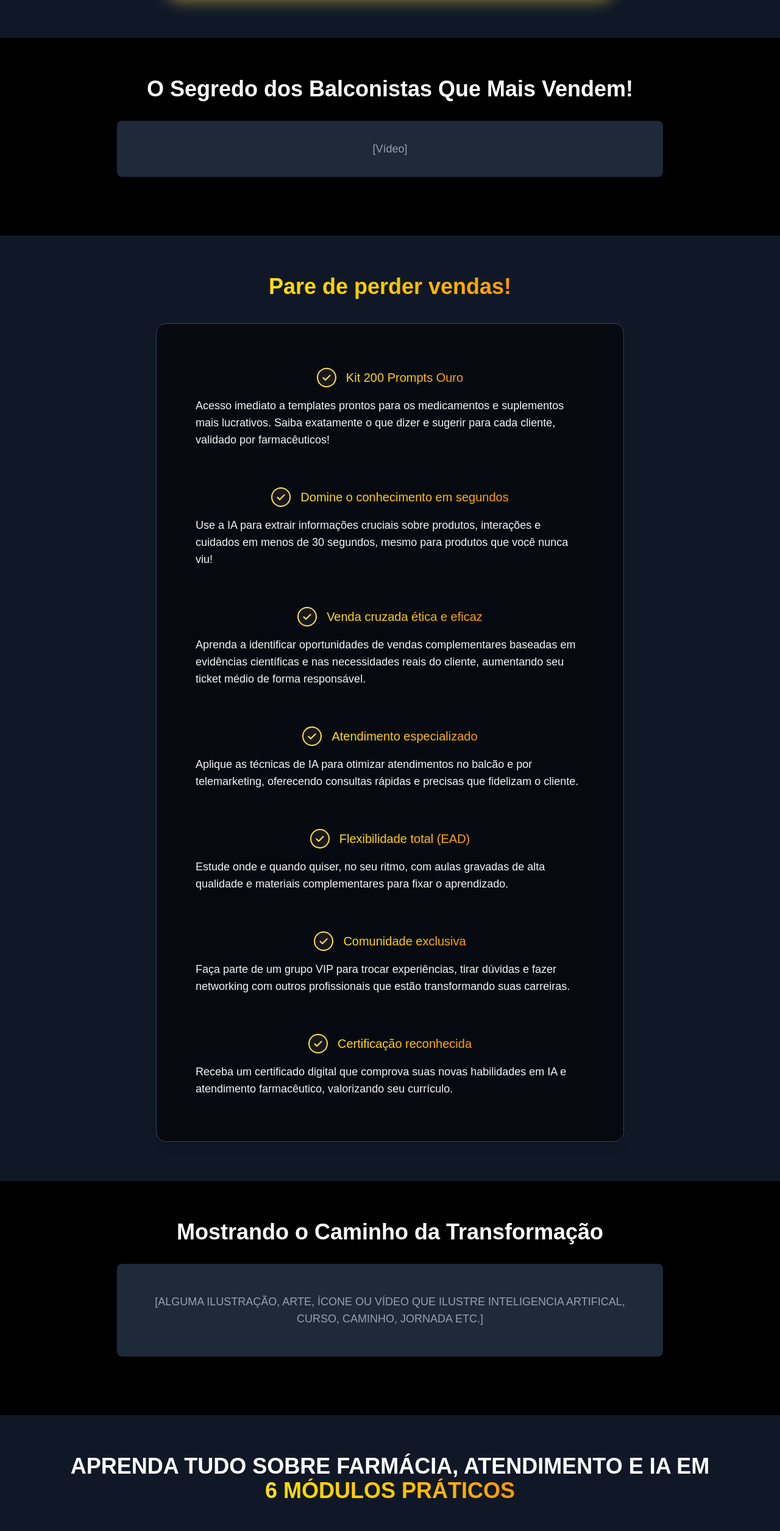
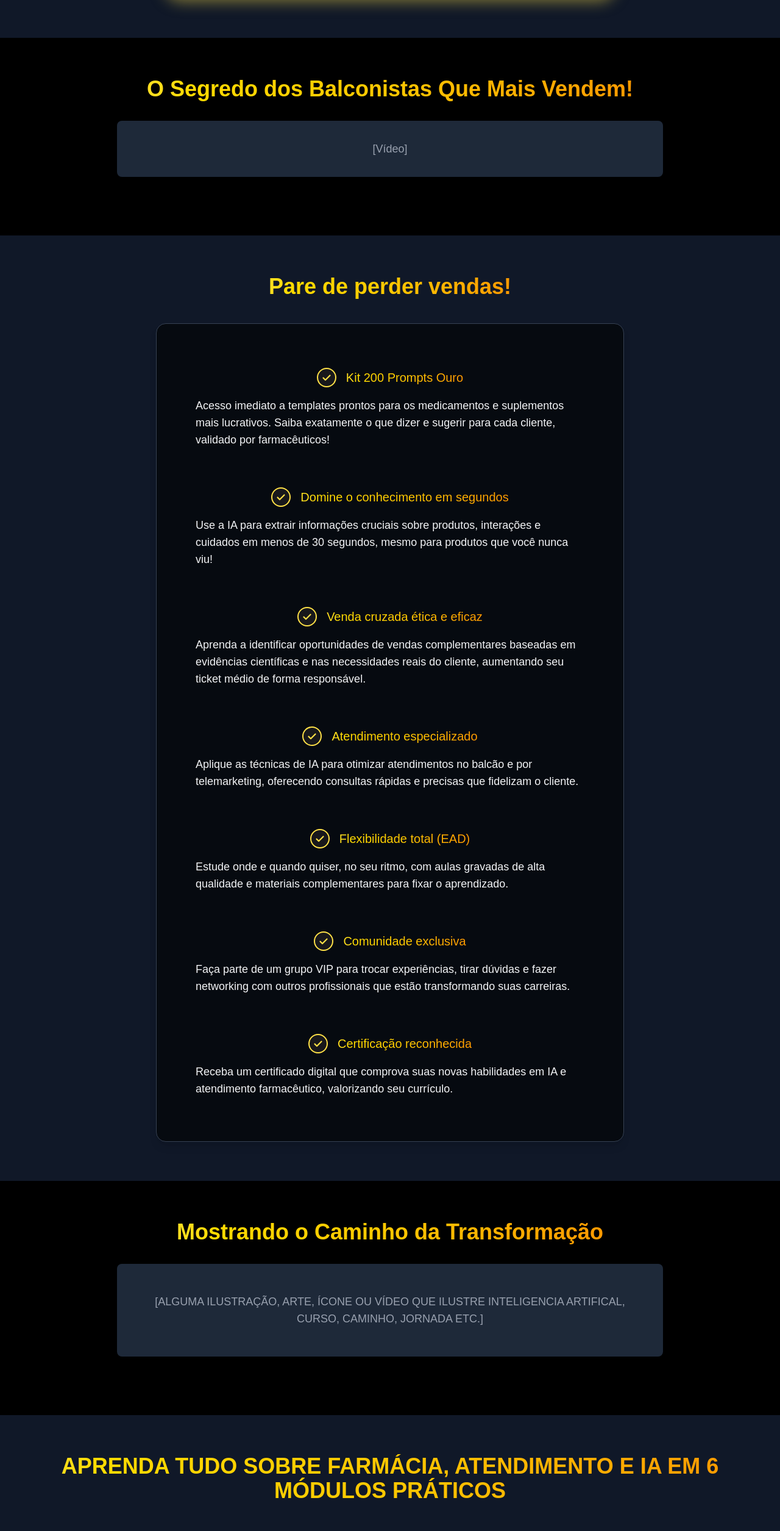
Before and after one commit to matheuslemke/eucurtocuidadosfarmaceuticos-lp, a Next.js app: page / in a window 1280 px wide. Shown: the part 1153-3663 px from the top of the page at 61% size. Built offline with nearby package versions, Linux system fonts and the light colour scheme.

Commit message:
feat: integrate GradientText component into various sections for improved visual appeal

```diff
--- a/src/app/components/sections/Modules.tsx
+++ b/src/app/components/sections/Modules.tsx
@@ -34,8 +34,7 @@ export function Modules() {
     <section className="py-16 px-6 bg-gray-900">
       <div className="max-w-6xl mx-auto">
         <h2 className="text-3xl md:text-4xl font-bold text-center mb-12">
-          APRENDA TUDO SOBRE FARMÁCIA, ATENDIMENTO E IA EM{' '}
-          <GradientText>6 MÓDULOS PRÁTICOS</GradientText>
+          <GradientText>APRENDA TUDO SOBRE FARMÁCIA, ATENDIMENTO E IA EM 6 MÓDULOS PRÁTICOS</GradientText>
         </h2>
 
         <div className="space-y-8">
--- a/src/app/components/sections/Team.tsx
+++ b/src/app/components/sections/Team.tsx
@@ -26,7 +26,7 @@ export function Team() {
     <section className="py-16 px-6 bg-gray-900">
       <div className="max-w-6xl mx-auto">
         <h2 className="text-3xl md:text-4xl font-bold text-center mb-12">
-          Conheça nossa equipe de especialistas
+          <GradientText>Conheça nossa equipe de especialistas</GradientText>
         </h2>
 
         <div className="grid grid-cols-1 md:grid-cols-2 lg:grid-cols-3 gap-8">
--- a/src/app/components/sections/Testimonials.tsx
+++ b/src/app/components/sections/Testimonials.tsx
@@ -1,3 +1,4 @@
+import { GradientText } from '../GradientText'
 import { Button } from '../Button'
 import { Card } from '../Card'
 
@@ -25,7 +26,9 @@ export function Testimonials() {
     <section className="py-16 px-6 bg-black">
       <div className="max-w-6xl mx-auto">
         <h2 className="text-3xl md:text-4xl font-bold text-center mb-12">
-          VEJA QUEM JÁ ESTÁ VENDENDO MAIS E SE DESTACANDO COM A IA!
+          <GradientText>
+            VEJA QUEM JÁ ESTÁ VENDENDO MAIS E SE DESTACANDO COM A IA!
+          </GradientText>
         </h2>
 
         <div className="grid md:grid-cols-2 gap-8">
--- a/src/app/page.tsx
+++ b/src/app/page.tsx
@@ -4,6 +4,7 @@ import { Modules } from './components/sections/Modules'
 import { Team } from './components/sections/Team'
 import { Testimonials } from './components/sections/Testimonials'
 import { Button } from './components/Button'
+import { GradientText } from './components/GradientText'
 
 export default function Home() {
   return (
@@ -30,7 +31,7 @@ export default function Home() {
       <section className="py-16 px-6 bg-black">
         <div className="max-w-4xl mx-auto text-center">
           <h2 className="text-3xl md:text-4xl font-bold mb-8">
-            O Segredo dos Balconistas Que Mais Vendem!
+            <GradientText>O Segredo dos Balconistas Que Mais Vendem!</GradientText>
           </h2>
           <div className="bg-gray-800 rounded-lg p-8 mb-8">
             <p className="text-gray-400 text-lg">[Vídeo]</p>
@@ -43,7 +44,7 @@ export default function Home() {
       <section className="py-16 px-6 bg-black">
         <div className="max-w-4xl mx-auto text-center">
           <h2 className="text-3xl md:text-4xl font-bold mb-8">
-            Mostrando o Caminho da Transformação
+            <GradientText>Mostrando o Caminho da Transformação</GradientText>
           </h2>
           <div className="bg-gray-800 rounded-lg p-12 mb-8">
             <p className="text-gray-400 text-lg">
@@ -58,7 +59,7 @@ export default function Home() {
       <section className="py-16 px-6 bg-black">
         <div className="max-w-4xl mx-auto text-center">
           <h2 className="text-3xl md:text-4xl font-bold mb-8">
-            Bônus exclusivo
+            <GradientText>Bônus exclusivo</GradientText>
           </h2>
 
           <div className="bg-gradient-to-r from-yellow-400 to-yellow-600 p-8 rounded-lg text-black mb-8">
```
